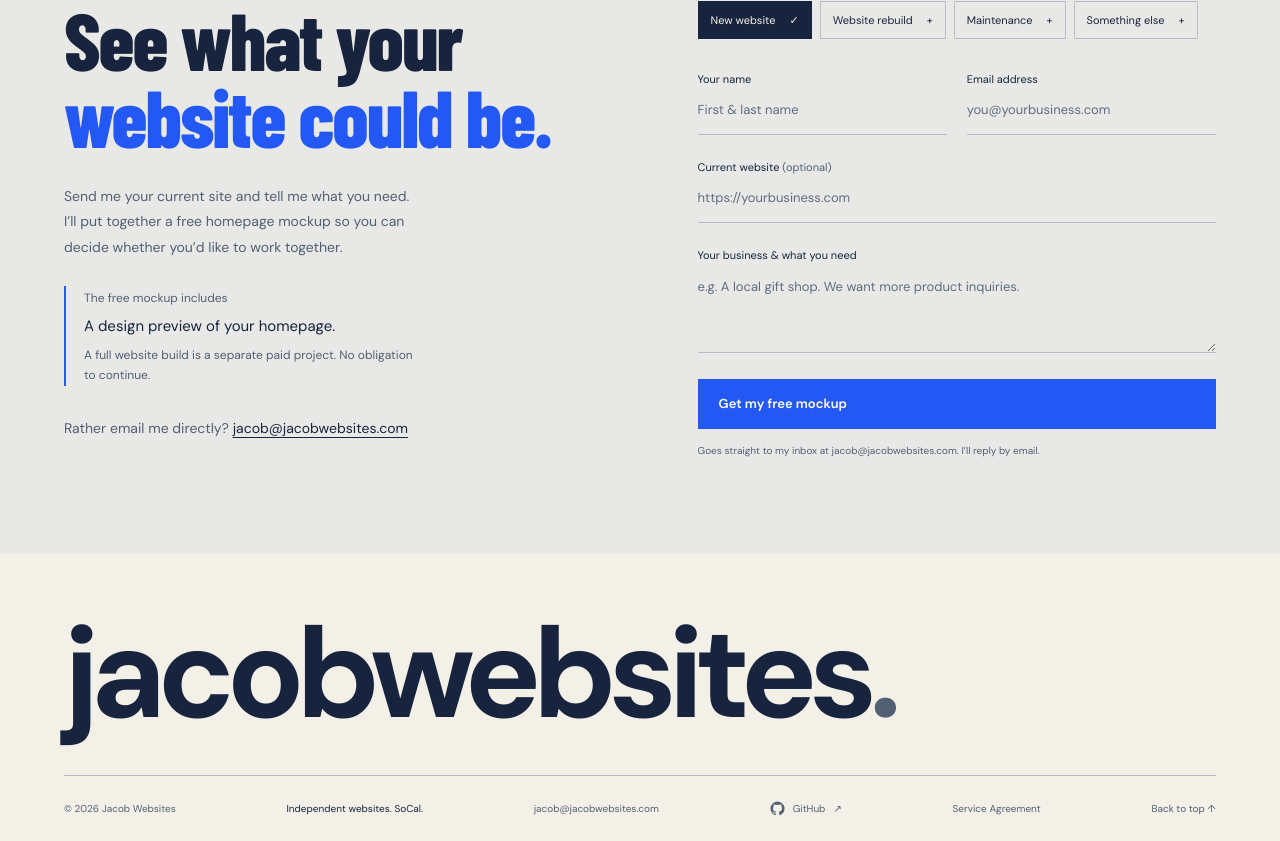
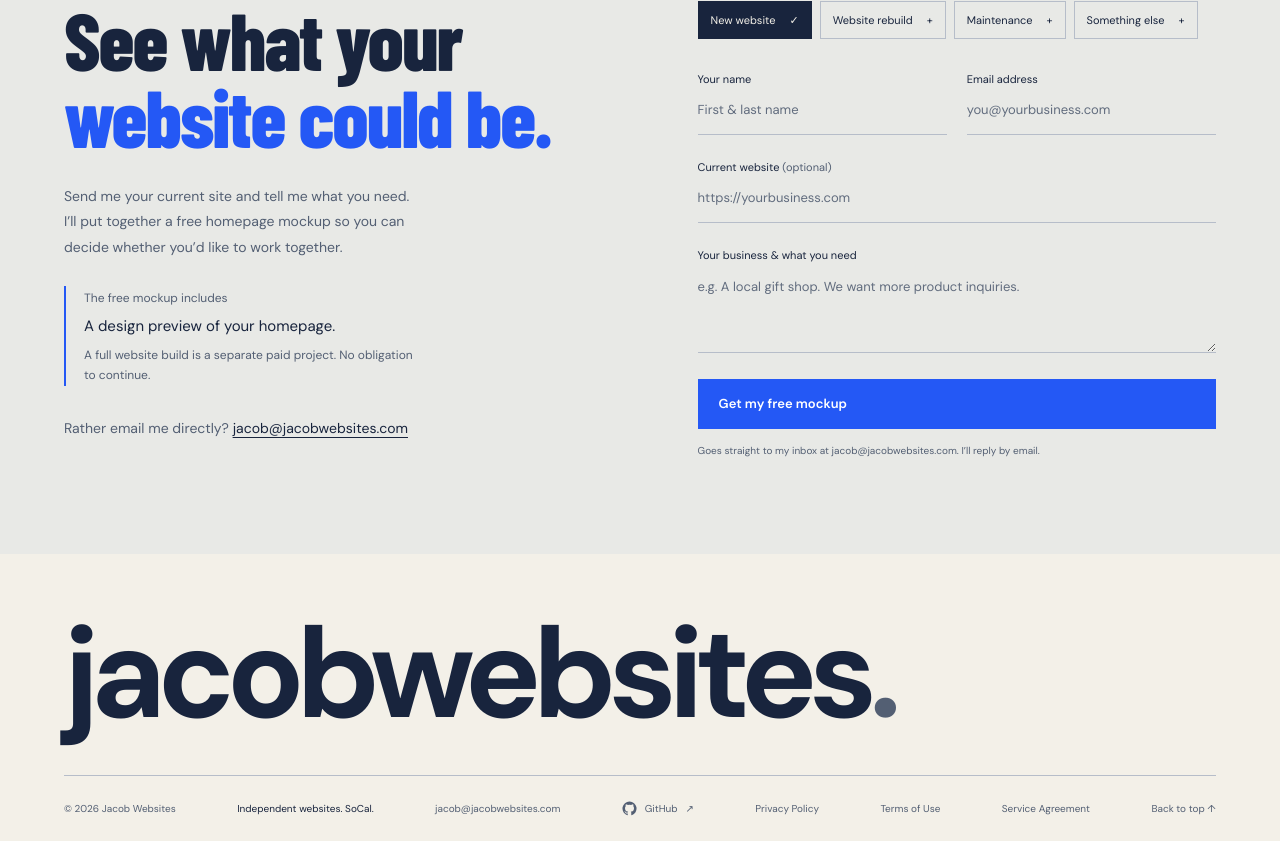
Before and after one commit to El-Gatos/jacobwebsites, a React (Vite) app: page / in a window 1280 px wide. Shown: the part 3814-4655 px from the top of the page. Built offline with nearby package versions, Linux system fonts and the light colour scheme.

Commit message:
Add privacy and terms routes to site

```diff
--- a/src/main.jsx
+++ b/src/main.jsx
@@ -196,9 +196,12 @@ function Portrait() {
     </figure>
   );
 }
-const isAgreementPage =
-  window.location.pathname.replace(/\/$/, "") === "/service-agreement";
-const homeSection = (hash) => (isAgreementPage ? "/" + hash : hash);
+const currentPath = window.location.pathname.replace(/\/$/, "") || "/";
+const isAgreementPage = currentPath === "/service-agreement";
+const isTermsPage = currentPath === "/terms";
+const isPrivacyPage = currentPath === "/privacy";
+const isLegalPage = isAgreementPage || isTermsPage || isPrivacyPage;
+const homeSection = (hash) => (isLegalPage ? "/" + hash : hash);
 
 function App({ agreementPage = null }) {
   const [theme, setTheme] = useState(
@@ -409,7 +412,7 @@ function App({ agreementPage = null }) {
       </a>
       <header className="header">
         <a
-          href={isAgreementPage ? "/" : "#main"}
+          href={isLegalPage ? "/" : "#main"}
           className="logo"
           aria-label="jacobwebsites. home"
         >
@@ -479,9 +482,9 @@ function App({ agreementPage = null }) {
       </header>
       <main
         id="main"
-        className={isAgreementPage ? "agreement-main" : undefined}
+        className={isLegalPage ? "agreement-main" : undefined}
       >
-        {isAgreementPage ? (
+        {isLegalPage ? (
           agreementPage
         ) : (
           <>
@@ -854,7 +857,7 @@ function App({ agreementPage = null }) {
         )}
       </main>
       <footer>
-        <a className="footer-logo" href={isAgreementPage ? "/" : "#main"}>
+        <a className="footer-logo" href={isLegalPage ? "/" : "#main"}>
           jacobwebsites<span>.</span>
         </a>
         <div className="footer-bottom">
@@ -875,13 +878,19 @@ function App({ agreementPage = null }) {
             </svg>
             GitHub <Arrow />
           </a>
+          <a href="/privacy" aria-current={isPrivacyPage ? "page" : undefined}>
+            Privacy Policy
+          </a>
+          <a href="/terms" aria-current={isTermsPage ? "page" : undefined}>
+            Terms of Use
+          </a>
           <a
             href="/service-agreement"
             aria-current={isAgreementPage ? "page" : undefined}
           >
             Service Agreement
           </a>
-          <a href="#main">Back to top ↑</a>
+          <a href={isLegalPage ? "/" : "#main"}>Back to top ↑</a>
         </div>
       </footer>
       <dialog
@@ -953,6 +962,18 @@ if (isAgreementPage) {
       <App agreementPage={<ServiceAgreement />} />,
     );
   });
+} else if (isTermsPage) {
+  import("./TermsOfUse").then(({ default: TermsOfUse }) => {
+    createRoot(document.getElementById("root")).render(
+      <App agreementPage={<TermsOfUse />} />,
+    );
+  });
+} else if (isPrivacyPage) {
+  import("./PrivacyPolicy").then(({ default: PrivacyPolicy }) => {
+    createRoot(document.getElementById("root")).render(
+      <App agreementPage={<PrivacyPolicy />} />,
+    );
+  });
 } else {
   createRoot(document.getElementById("root")).render(<App />);
 }
```
